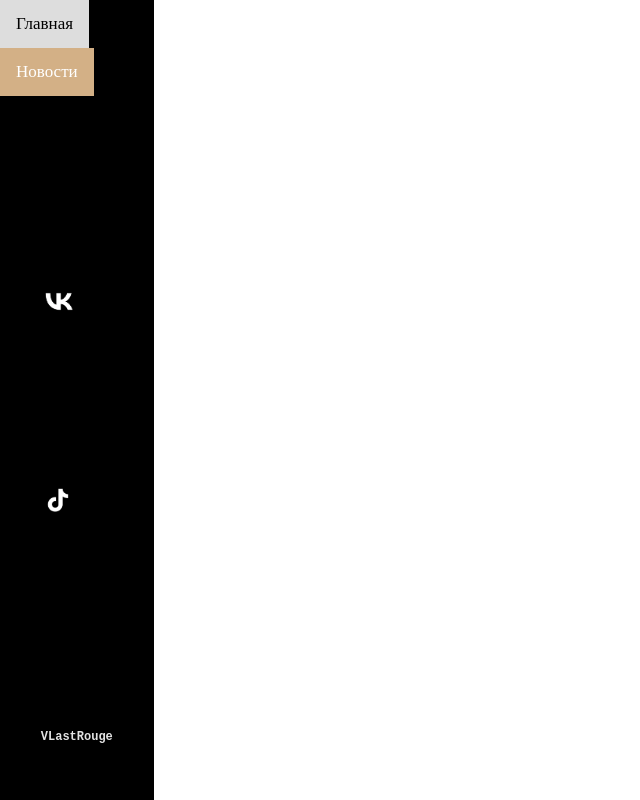
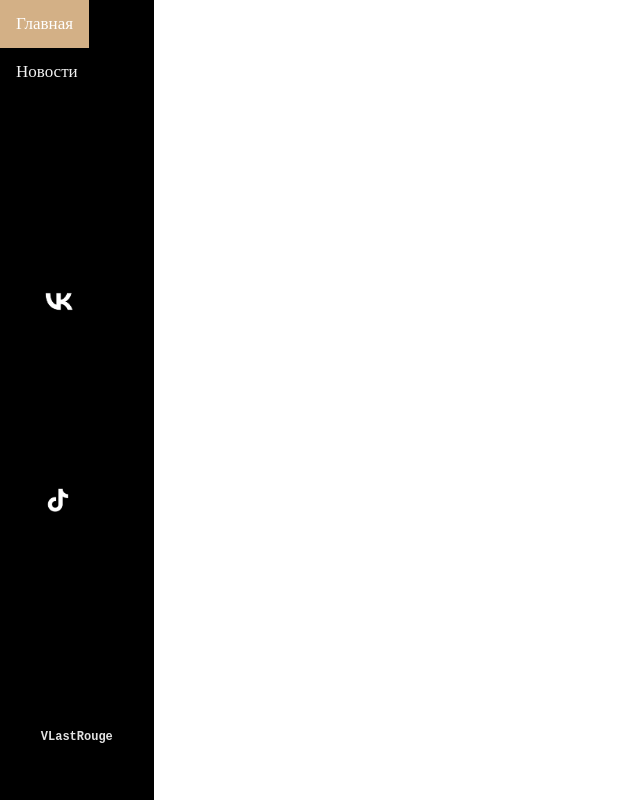
Before and after one commit to VLastRouge/news, a plain HTML site: page index.html in a window 1280 px wide. Shown: the whole page, without its empty margins (0-640 px from the left). Drawn offline with Linux system fonts and the light colour scheme.

Commit message:
index.html

```diff
--- a/index.html
+++ b/index.html
@@ -136,8 +136,8 @@
 	<h2 class="T">VLastRouge</h2>
     <a href="https://www.tiktok.com/@chr.borzzz?_t=8cJh3JbcO2g&_r=1" target="_blank"><img width="40px" class="tt" src="GFF/tt.png"></a>
       <a href="https://vk.com/yunusov9505" target="_blank"><img src="GFF/vk.png" width="40px" class="vk"></a></div>    <div class="navig">
-      <a href="vlastrouge.github.io" class="glav" >Главная</a>
-      <a class="active" href="https://vlastrouge.github.io/news/" class="news">Новости</a>
+      <a class="active" href="vlastrouge.github.io" class="glav" >Главная</a>
+      <a href="https://vlastrouge.github.io/news/" class="news">Новости</a>
     </div>
 
   </body>
```
